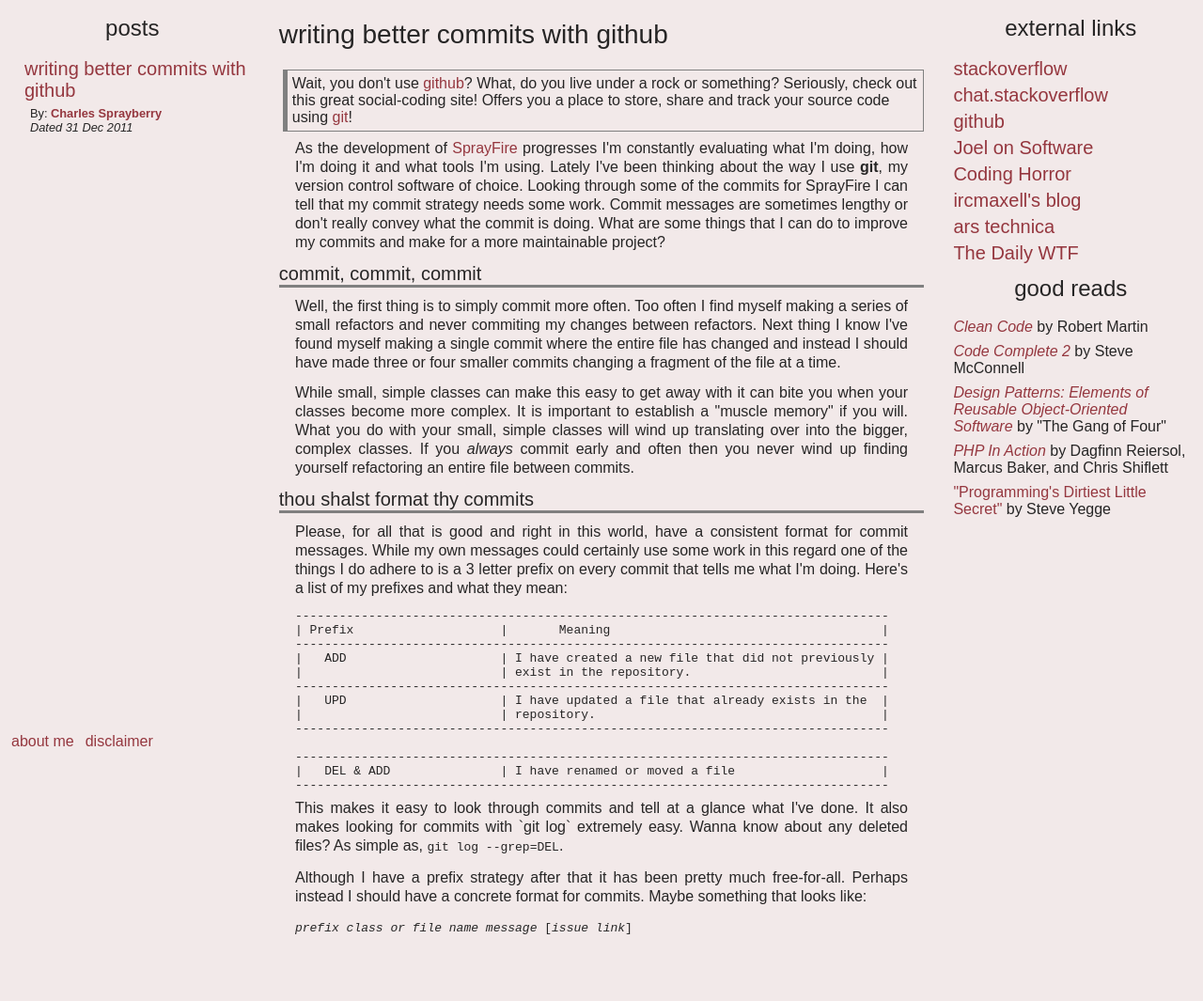
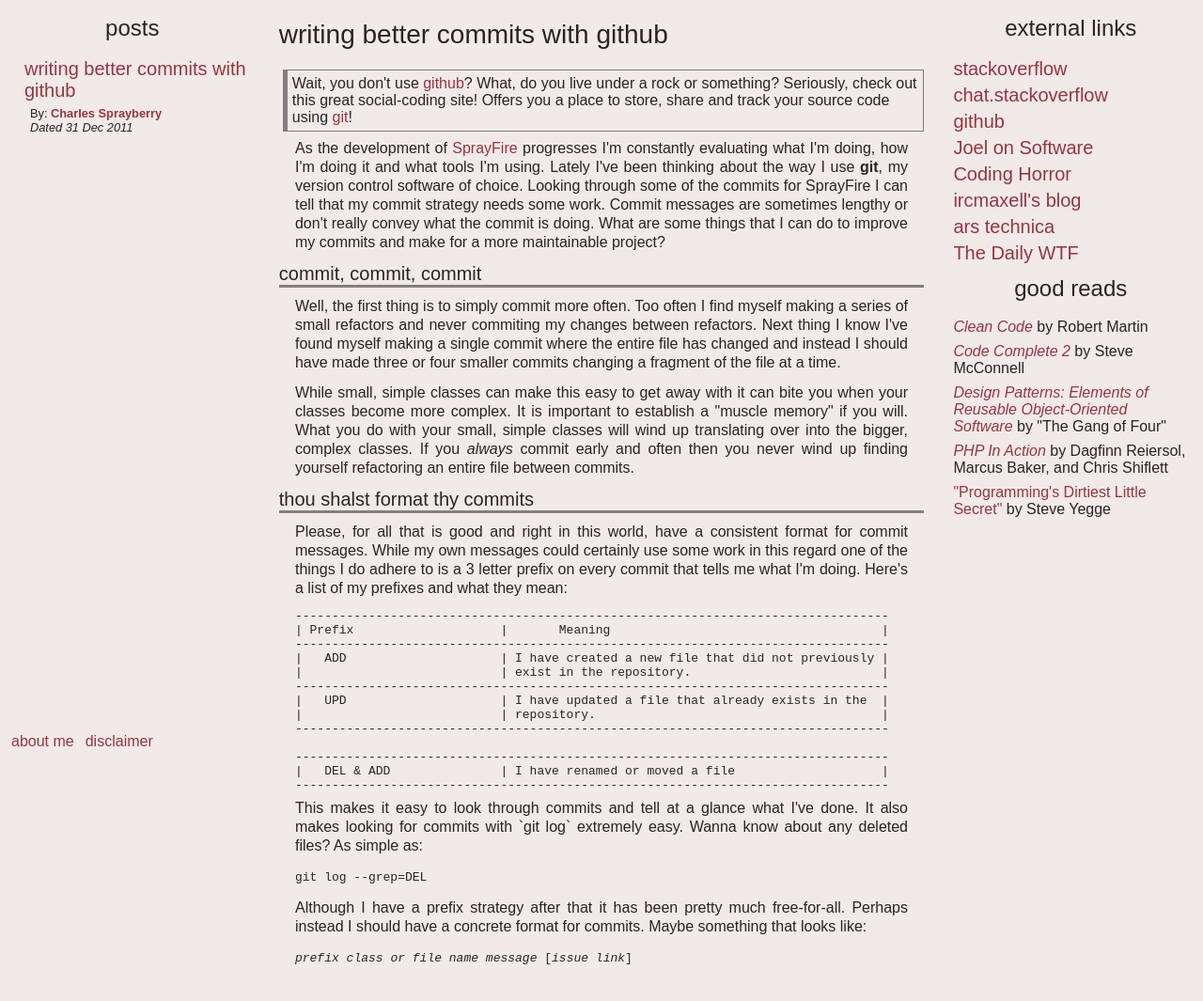
Before and after one commit to cspray/archived-blog, a Jekyll site: the page built from _posts/2011-12-31-writing-better-commits-with-github.html, in a window 1280 px wide, cut to the strip 95-1182 px from the top of the page. Shown: the top 1065 px of the strip at 94% size. Built offline with Jekyll 4.4.1, drawn with Linux system fonts in a browser that asks for light colours.

```diff
--- a/_posts/2011-12-31-writing-better-commits-with-github.html
+++ b/_posts/2011-12-31-writing-better-commits-with-github.html
@@ -54,8 +54,9 @@ and what they mean:</p>
 </pre>
 
 <p>This makes it easy to look through commits and tell at a glance what I've done.  It also makes looking
-for commits with `git log` extremely easy.  Wanna know about any deleted files?  As simple as,
-<code>git log --grep=DEL</code>.</p>
+for commits with `git log` extremely easy.  Wanna know about any deleted files?  As simple as:</p>
+
+<p><code>git log --grep=DEL</code></p>
 
 <p>Although I have a prefix strategy after that it has been pretty much free-for-all.  Perhaps instead
 I should have a concrete format for commits.  Maybe something that looks like:</p>
```
